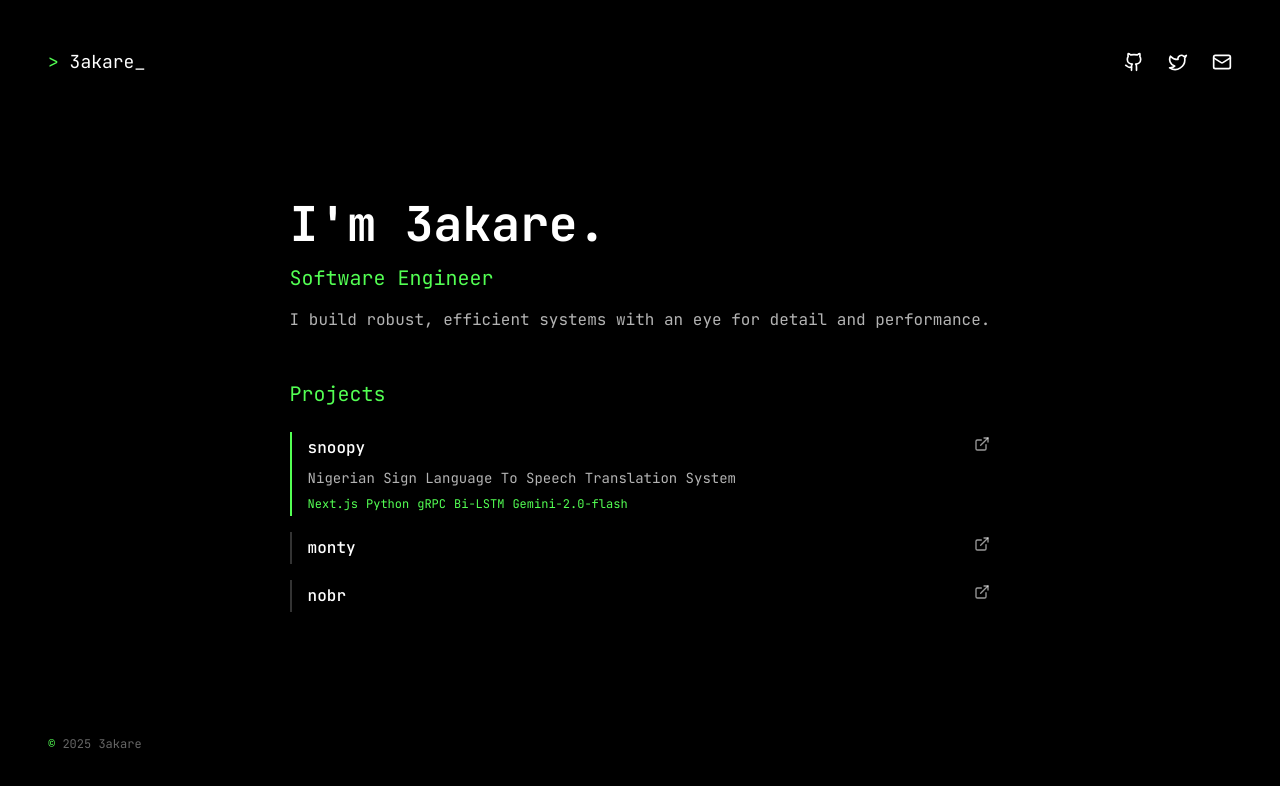
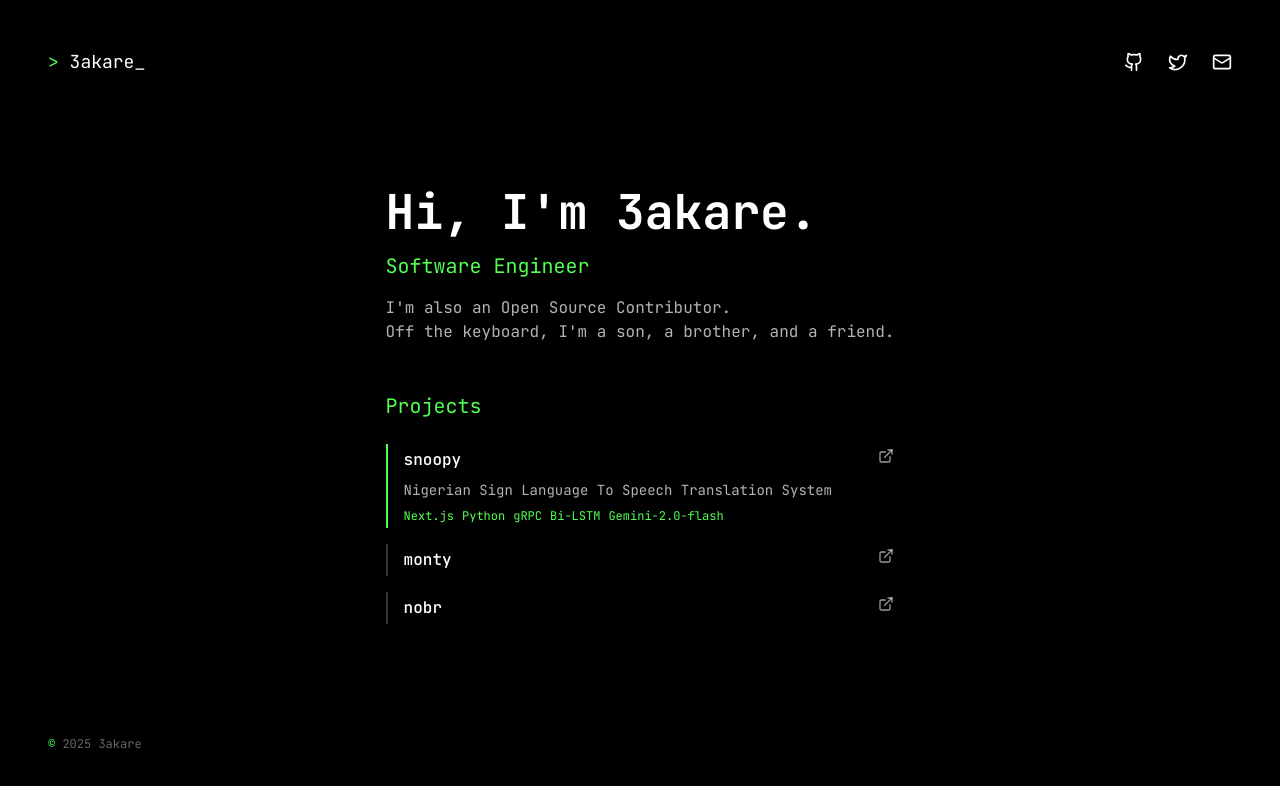
Before and after one commit to 3akare/portfolio, a Next.js app: page / in a window 1280 px wide. Shown: the top 786 px of the page. Built offline with nearby package versions, Linux system fonts and the light colour scheme.

Commit message:
feat [portfolio]: update portfolio content

```diff
--- a/src/app/page.tsx
+++ b/src/app/page.tsx
@@ -70,9 +70,10 @@ export default function Home() {
       <div className="flex-1 flex flex-col justify-center max-w-3xl mx-auto">
         {/* Intro section */}
         <section className="mb-12">
-          <h1 className="text-4xl sm:text-5xl font-bold mb-4">I&apos;m 3akare.</h1>
+          <h1 className="text-4xl sm:text-5xl font-bold mb-4">Hi, I&apos;m 3akare.</h1>
           <h2 className="text-xl mb-4 text-terminal-green">Software Engineer</h2>
-          <p className="text-white/70">I build robust, efficient systems with an eye for detail and performance.</p>
+	  <p className="text-white/70">I'm also an Open Source Contributor.</p>
+	  <p className="text-white/70">Off the keyboard, I'm a son, a brother, and a friend.</p>
         </section>
 
         {/* Projects section */}
```
